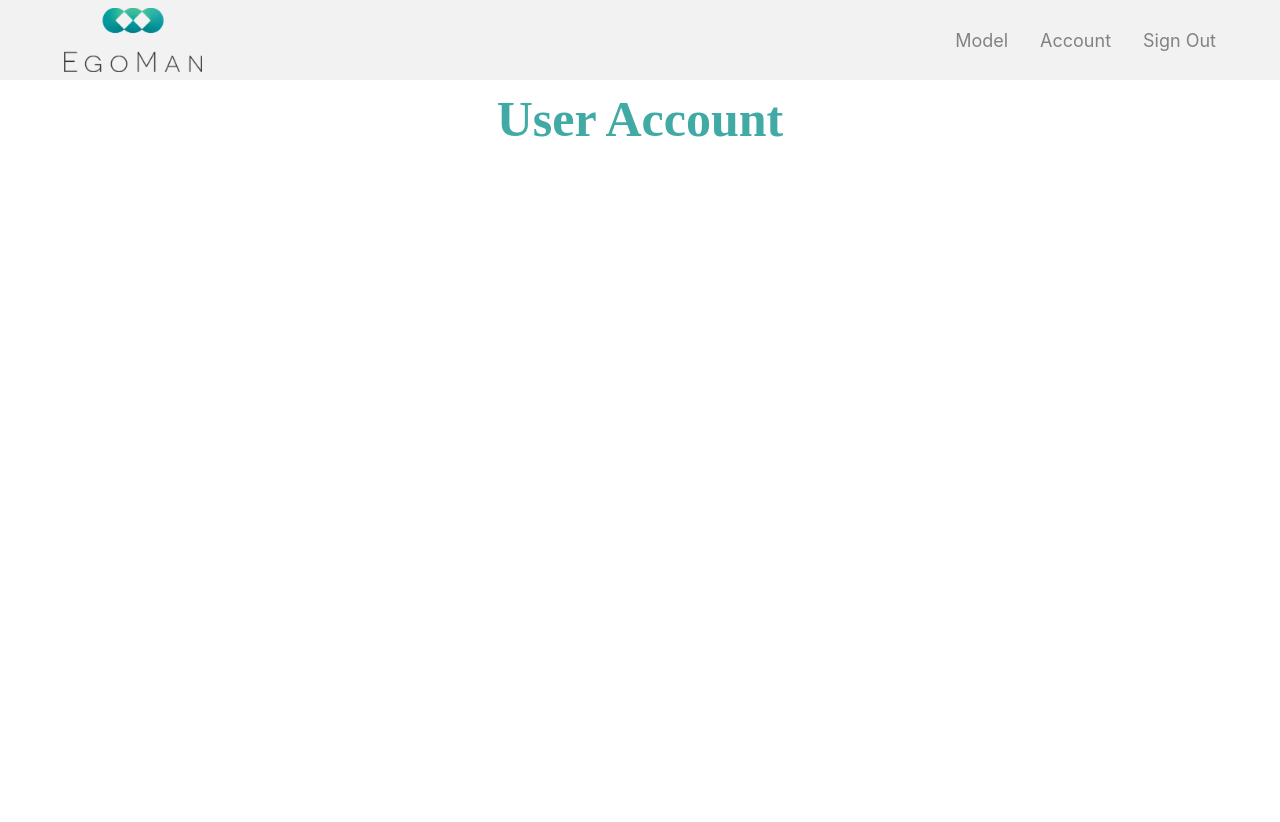
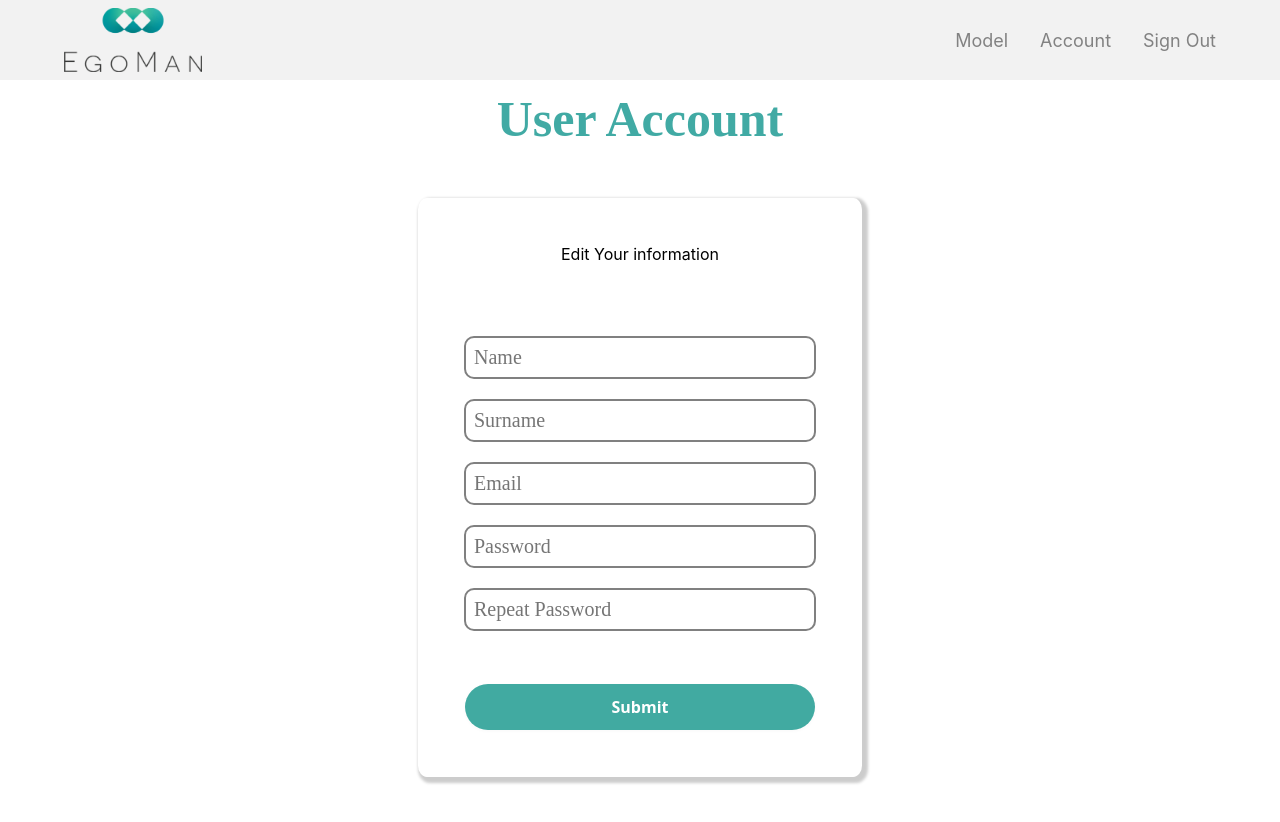
Before and after one commit to Thesis-WUT-2023/egoman, a React (Create React App) app in the folder apps/web/frontend/: page /Account in a window 1280 px wide. Shown: the top 822 px of the page. Before the commit the page ends 800 px from the top, so only its background shows below. Built offline with nearby package versions, Linux system fonts and the light colour scheme.

Commit message:
Small Fixes

```diff
--- a/apps/web/frontend/package.json
+++ b/apps/web/frontend/package.json
@@ -39,5 +39,7 @@
   },
   "devDependencies": {
     "react-router-dom": "^6.20.0"
-  }
+  },
+
+  "homepage": "https://rayan7amed.github.io/Thesis"
 }
--- a/apps/web/frontend/src/Styles.css
+++ b/apps/web/frontend/src/Styles.css
@@ -1,6 +1,3 @@
-
-
-
 body {
     margin: 0;
     font-family: -apple-system, BlinkMacSystemFont, 'Segoe UI', 'Roboto', 'Oxygen',
@@ -9,23 +6,21 @@ body {
     -webkit-font-smoothing: antialiased;
     -moz-osx-font-smoothing: grayscale;
 }
+
 code {
     font-family: source-code-pro, Menlo, Monaco, Consolas, 'Courier New',
         monospace;
 }
 
 .nav {
-    /* border-bottom: 50px black; */
     background-color: rgb(242, 242, 242);
-    color:rgb(130,130,130);
+    color: rgb(130, 130, 130);
     display: flex;
     justify-content: space-between;
     align-items: center;
     gap: 2rem;
     padding: 0 4rem;
     height: 5rem;
-
-
 }
 
 .nav ul {
@@ -36,8 +31,9 @@ code {
     gap: 2rem;
     font-size: large;
 }
+
 .nav a {
-    color:inherit;
+    color: inherit;
     text-decoration: none;
 }
 
@@ -63,28 +59,24 @@ code {
     font-size: 50px;
     margin: 0;
     margin-top: 10px;
+}
 
-}
 .hr {
     margin-left: 10em;
     margin-right: 10em;
     margin-top: 0em;
-
-
 }
 
 .form {
     margin: 10em;
     width: 30%;
-    /* background-color: #41AAA1; */
+    max-width: 400px;
     min-height: 20em;
     max-height: fit-content;
     height: auto;
     border-radius: 2%;
-    max-width: 400px;
     margin: 50px auto;
     padding: 30px;
-    /* box-shadow: 0 0 10px rgba(0, 0, 0, 0.1); */
     box-shadow: 3px 3px 3px 3px rgb(0 0 0 / 0.2);
     text-align: center;
 }
@@ -92,31 +84,24 @@ code {
 #logo-form {
     height: 4em;
 }
+
 .input-container {
     margin: auto;
     height: fit-content;
     width: auto;
     max-width: inherit;
-    padding: 1em ;
+    padding: 1em;
     display: flex;
     flex-direction: column;
-    /* background-color: blue; */
 }
 
-.input-error {
-    /* margin: 0;
-    width: auto;
-    max-width: inherit;
-    padding: 1em ; */
+.input-error-container {
     display: flex;
     flex-direction: column;
-
-    /* background-color: green; */
 }
 
 .errors {
     color: red;
-    /* background-color: green; */
     display: flex;
     align-items: flex-start;
     font-size: small;
@@ -124,7 +109,6 @@ code {
 
 
 .input {
-    /* text-align: center; */
     text-decoration-color: #41AAA1;
     margin-top: 20px;
     padding: 8px;
@@ -134,6 +118,7 @@ code {
     font-size: 20px;
     font-family: 'Newsreader';
 }
+
 .input::placeholder {
     font-family: 'Newsreader';
     font-size: 20px;
@@ -144,14 +129,14 @@ code {
     margin: auto;
     width: auto;
     max-width: inherit;
-    padding: 1em ;
+    padding: 1em;
     display: flex;
     flex-direction: column;
 }
 
 
 .button-5 {
-    color: white ;
+    color: white;
     align-items: center;
     background-clip: padding-box;
     background-color: #41AAA1;
@@ -161,7 +146,7 @@ code {
     box-sizing: border-box;
     cursor: pointer;
     display: inline-flex;
-    font-family: system-ui,-apple-system,system-ui,"Helvetica Neue",Helvetica,Arial,sans-serif;
+    font-family: system-ui, -apple-system, system-ui, "Helvetica Neue", Helvetica, Arial, sans-serif;
     font-size: 16px;
     font-weight: 600;
     justify-content: center;
@@ -210,7 +195,7 @@ code {
     box-sizing: border-box;
     cursor: pointer;
     display: inline-flex;
-    font-family: system-ui,-apple-system,system-ui,"Helvetica Neue",Helvetica,Arial,sans-serif;
+    font-family: system-ui, -apple-system, system-ui, "Helvetica Neue", Helvetica, Arial, sans-serif;
     font-size: 16px;
     font-weight: 600;
     justify-content: center;
@@ -233,7 +218,7 @@ code {
     height: fit-content;
     width: auto;
     max-width: 300px;
-    padding: 0em ;
+    padding: 0em;
     display: flex;
     flex-direction: row;
 }
--- a/apps/web/frontend/src/pages/Account.js
+++ b/apps/web/frontend/src/pages/Account.js
@@ -1,10 +1,111 @@
 import NavBar from "../components/NavBar";
+import { useState, useEffect } from "react";
+export default function Account() {
+    const [inputFields, setInputFields] = useState({
+        name: "",
+        surname: "",
+        email: "",
+        password: "",
+        repassword: ""
+    });
+    const [errors, setErrors] = useState({
+        name: "",
+        surname: "",
+        email: "",
+        password: "",
+        repassword: ""
+    });
+    const [submitting, setSubmitting] = useState(false);
 
-export default function Account(){
+    const validateValues = (inputValues) => {
+        var validRegex = /^\w+([\.-]?\w+)*@\w+([\.-]?\w+)*(\.\w{2,3})+$/;
+        let errors = {};
+
+        if (!inputFields.name)
+            errors.name = "Name is required";
+        if (!inputFields.surname)
+            errors.surname = "Surname is required";
+
+        if (!inputFields.email)
+            errors.email = "Email is required";
+        if (!validRegex.test(inputFields.email)) {
+            errors.email = "Invalid Email";
+        }
+
+        if (!inputFields.password)
+            errors.password = "Password is required";
+        else if (inputValues.password.length < 8) {
+            errors.password = "Password is short";
+        }
+        if (!inputFields.repassword)
+            errors.repassword = "Verify the Password";
+        else if (inputValues.password != inputValues.repassword) {
+            errors.repassword = "Passwords do not match";
+        }
+
+        return errors;
+    };
+
+    const handleChange = (e) => {
+        const { name, value } = e.target;
+        setInputFields({ ...inputFields, [name]: value });
+    };
+
+    const handleSubmit = (event) => {
+        event.preventDefault();
+        setErrors(validateValues(inputFields))
+        setSubmitting(true);
+    };
+
+    const finishSubmit = () => {
+        console.log(inputFields);
+    };
+    useEffect(() => {
+        if (Object.keys(errors).length === 0 && submitting) {
+            finishSubmit();
+        }
+    }, [errors]);
     return (
         <>
-        <NavBar />
-        <h1 className="h1">User Account</h1>
+            <NavBar />
+            <h1 className="h1">User Account</h1>
+            <div className="form">
+                <form onSubmit={handleSubmit}>
+                    <p className="">Edit Your information</p>
+                    <div className="input-container">
+                        <br />
+                        <div className="input-error-container">
+                            <input type="text" name="name" placeholder="Name"
+                                className="input" value={inputFields.name} onChange={handleChange} />
+                            <label className="errors">{errors.name}</label>
+                        </div>
+                        <div className="input-error-container">
+                            <input type="text" name="surname" placeholder="Surname"
+                                className="input" value={inputFields.surname} onChange={handleChange} />
+                            <label className="errors">{errors.surname}</label>
+                        </div>
+                        <div className="input-error-container">
+                            <input type="text" name="email" placeholder="Email"
+                                className="input" value={inputFields.email} onChange={handleChange} />
+                            <label className="errors">{errors.email}</label>
+                        </div>
+                        <div className="input-error-container">
+                            <input type="password" placeholder="Password" name="password"
+                                className="input" value={inputFields.password} onChange={handleChange} />
+                            <label className="errors">{errors.password}</label>
+                        </div>
+                        <div className="input-error-container">
+                            <input type="password" placeholder="Repeat Password" name="repassword"
+                                className="input" value={inputFields.repassword} onChange={handleChange} />
+                            <label className="errors">{errors.repassword}</label>
+                        </div>
+                    </div>
+                    <br />
+                    <div className="button-container">
+                        <input type="submit" className="button-5" />
+                    </div>
+                </form>
+            </div>
         </>
     )
 }
--- a/apps/web/frontend/src/pages/SignIn.js
+++ b/apps/web/frontend/src/pages/SignIn.js
@@ -33,19 +33,16 @@ export default function SignIn() {
     const [submitting, setSubmitting] = useState(false);
 
     const validateValues = (inputValues) => {
-        var validRegex = /^[^\s@]+@[^\s@]+\.[^\s@]{2,}$/i;
+        var validRegex = /^\w+([\.-]?\w+)*@\w+([\.-]?\w+)*(\.\w{2,3})+$/;
         let errors = {};
 
         if (!inputFields.email)
             errors.email = "Email is required";
-        else if (validRegex.test(inputFields.email)) {
+        else if (!validRegex.test(inputFields.email.toLowerCase())) {
             errors.email = "Invalid Email";
         }
         if (!inputFields.password)
             errors.password = "Password is required";
-        else if (inputValues.password.length < 8) {
-            errors.password = "Password is short";
-        }
 
         return errors;
     };
@@ -80,12 +77,12 @@ export default function SignIn() {
                     <img src={logo} id="logo-form" />
                     <div className="input-container">
                         <br /><br />
-                        <div className="input-error">
+                        <div className="input-error-container">
                             <input type="text" name="email" placeholder="Email" className="input"
                                 value={inputFields.email} onChange={handleChange}></input>
                             <label className="errors">{errors.email}</label>
                         </div>
-                        <div className="input-error">
+                        <div className="input-error-container">
                             <input type="password" placeholder="Password" name="password" className="input"
                                 value={inputFields.password} onChange={handleChange} />
                             <label className="errors">{errors.password}</label>
```
Also changed, not shown: apps/web/frontend/src/pages/SignUp.js (+7 -7 lines). Lines whose indentation alone changed are shown as unchanged.
